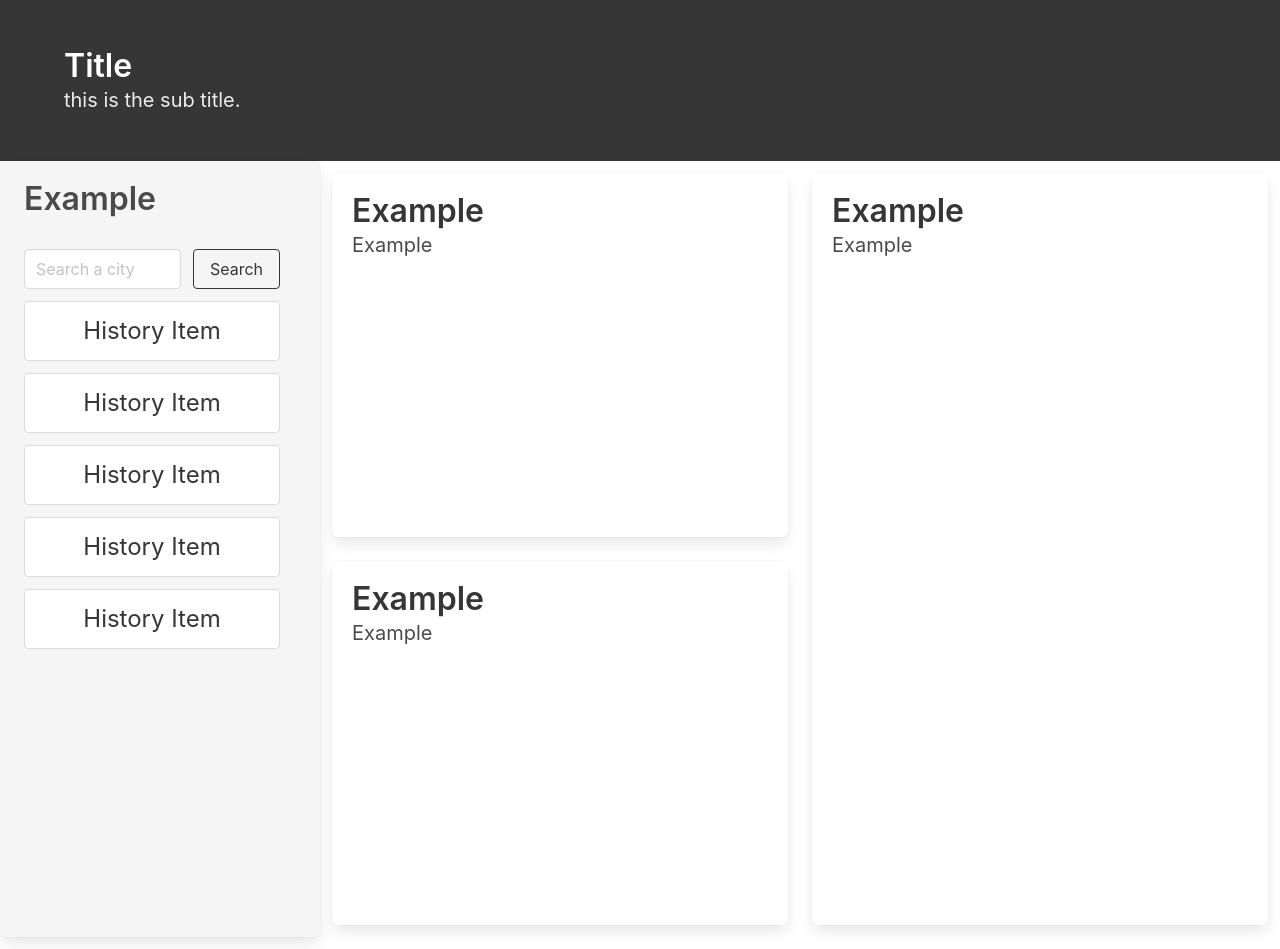
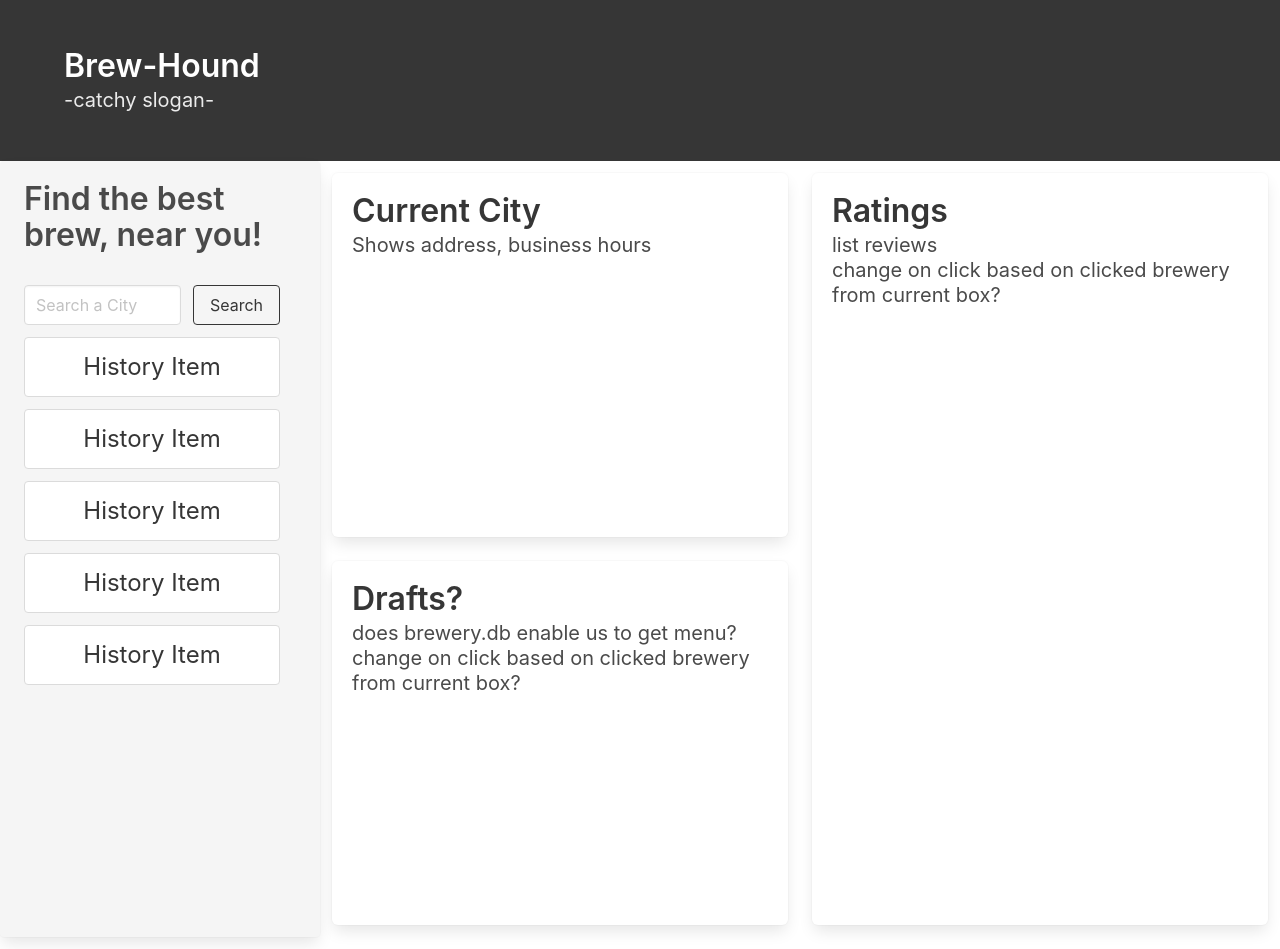
Before and after one commit to MBrassey/BrewHound, a plain HTML site: page index.html in a window 1280 px wide. Drawn offline with nearby package versions, Linux system fonts and the light colour scheme.

Commit message:
update layout?

```diff
--- a/index.html
+++ b/index.html
@@ -5,17 +5,17 @@
     <meta name="viewport" content="width=device-width, initial-scale=1.0">
     <script defer src="https://use.fontawesome.com/releases/v5.3.1/js/all.js"></script>
     <link rel="stylesheet" href="https://cdnjs.cloudflare.com/ajax/libs/bulma/0.9.0/css/bulma.min.css"/>
-    <title>Bulma Test</title>
+    <title>Brew-Hound</title>
 </head>
 <body>
     <section class="hero is-dark">
         <div class="hero-body">
           <div class="container">
             <h1 class="title">
-              Title
+              Brew-Hound
             </h1>
             <h2 class="subtitle">
-              this is the sub title.
+              -catchy slogan-
             </h2>
           </div>
         </div>
@@ -24,10 +24,10 @@
         <div class="tile is-parent">
             <article class="tile is-child notification box is-3">
               <div class="content">
-                <p class="title">Example</p>
+                <p class="title">Find the best brew, near you!</p>
                 <div class="field is-grouped">
                     <p class="control is-expanded">
-                      <input class="input" type="text" placeholder="Search a city">
+                      <input class="input" type="text" placeholder="Search a City">
                     </p>
                     <button class="button is-outlined is-dark">Search</button>
                   </div>
@@ -47,18 +47,20 @@
                 <div class="tile">
                   <div class="tile is-parent is-vertical">
                     <article class="tile is-child box">
-                      <p class="title">Example</p>
-                      <p class="subtitle">Example</p>
+                      <p class="title">Current City</p>
+                      <p class="subtitle">Shows address, business hours</p>
                     </article>
                     <article class="tile is-child box">
-                      <p class="title">Example</p>
-                      <p class="subtitle">Example</p>
+                      <p class="title">Drafts?</p>
+                      <p class="subtitle">does brewery.db enable us to get menu?</br>
+                        change on click based on clicked brewery from current box?</p>
                     </article>
                   </div>
                   <div class="tile is-parent">
                     <article class="tile is-child box">
-                      <p class="title">Example</p>
-                      <p class="subtitle">Example</p>
+                      <p class="title">Ratings</p>
+                      <p class="subtitle">list reviews</br>
+                        change on click based on clicked brewery from current box?</p>
 
                     </article>
                   </div>
```
